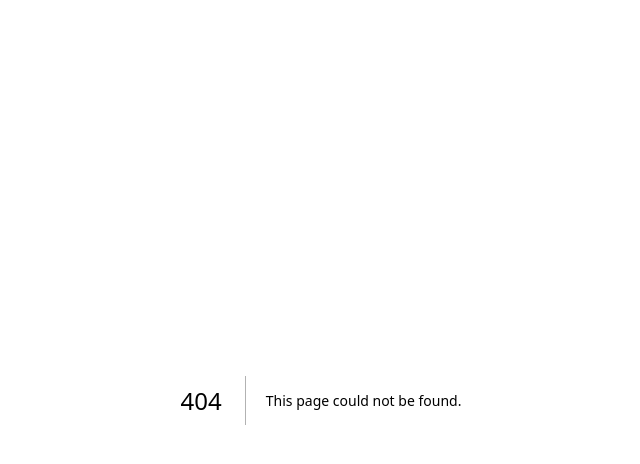
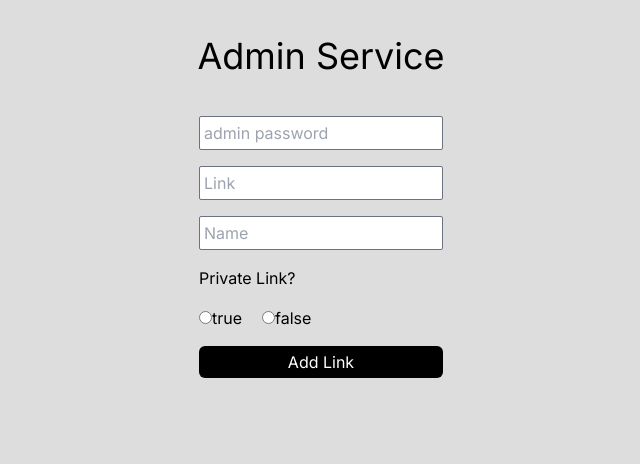
Before and after one commit to PrathamPatel010/Redirection-App, a Next.js app: page /admin in a window 1280 px wide. Before the commit this address had no page. Shown: the top 464 px of the page, without its empty margins (319-959 px from the left). Built offline with nearby package versions, Linux system fonts and the light colour scheme.

Commit message:
admin service developed for adding links

```diff
--- /dev/null
+++ b/app/admin/components/AdminService.js
@@ -0,0 +1,61 @@
+"use client";
+import {useState} from "react";
+import axios from "axios";
+function AdminService(){
+    const [data,setData] = useState({password:'',link:'',name:'',private:false});
+    const [message,setMessage] = useState('');
+    async function showErrorMessage(data){
+        setMessage(data.message);
+    }
+
+    async function showAckMessage(data){
+        setMessage(data.message);
+    }
+
+    async function handleSubmit(e){
+        e.preventDefault();
+        const linkPrivate = document.getElementById('true').checked;
+        if (linkPrivate){
+            const response = await axios.post('/api/admin-service',{...data,linkPrivate:true});
+            if (response.data.statusCode!==200){
+                await showErrorMessage(response.data);
+            }
+            await showAckMessage(response.data);
+            return;
+        }
+        const response = await axios.post('/api/admin-service',{...data,linkPrivate:false});
+        if (response.data.statusCode!==200){
+            await showErrorMessage(response.data);
+        }
+        await showAckMessage(response.data);
+    }
+
+    return(
+        <>
+            <section className="mt-5 pt-5 flex flex-col justify-center items-center">
+                <form onSubmit={handleSubmit} className="flex flex-col gap-4 justify-center">
+                    <input className={'p-1 border border-gray-500 rounded-sm'} value={data.password} onChange={(e)=>setData({...data,password:e.target.value})} type={'password'} placeholder={'admin password'} required={true}/>
+                    <input className={'p-1 border border-gray-500 rounded-sm'} value={data.link} onChange={(e)=>setData({...data,link:e.target.value})} type={'text'} placeholder={'Link'} required={true}/>
+                    <input className={'p-1 border border-gray-500 rounded-sm'} value={data.name} onChange={(e)=>setData({...data,name:e.target.value})} type={'text'} placeholder={'Name'} required={true}/>
+                    Private Link?
+                    <div className={'flex gap-5'}>
+                        <div>
+                            <input type="radio" id="true" name="private" value='true' />
+                            <label htmlFor="true">true</label>
+                        </div>
+                        <div>
+                            <input type="radio" id="false" name="private" value='false' />
+                            <label htmlFor="false">false</label>
+                        </div>
+                    </div>
+                    <button className={'bg-black text-white p-1 rounded-md hover:bg-gray-500'} type={'submit'}>Add Link</button>
+                </form>
+                <div className={'mt-5 pt-3'}>
+                    {message}
+                </div>
+            </section>
+        </>
+    )
+}
+
+export default AdminService;
--- /dev/null
+++ b/app/admin/layout.js
@@ -0,0 +1,17 @@
+import { Inter } from "next/font/google";
+import "../globals.css";
+
+const inter = Inter({ subsets: ["latin"] });
+
+export const metadata = {
+  title: "Redirection App",
+  description: "Generated by create next app",
+};
+
+export default function RootLayout({ children }) {
+  return (
+    <html lang="en">
+      <body className={inter.className}>{children}</body>
+    </html>
+  );
+}
--- /dev/null
+++ b/app/admin/page.js
@@ -0,0 +1,13 @@
+import AdminService from "@/app/admin/components/AdminService";
+
+function Home() {
+
+    return (
+        <main className={'flex flex-col items-center'}>
+            <h1 className={'text-4xl mt-4 pt-5'}>Admin Service</h1>
+            <AdminService/>
+        </main>
+    );
+}
+
+export default Home;
--- /dev/null
+++ b/app/api/admin-service/route.js
@@ -0,0 +1,19 @@
+import { PrismaClient } from '@prisma/client'
+
+const prismaService = new PrismaClient();
+
+export async function POST(req, res) {
+    const {password,link,name,linkPrivate} = await req.json();
+    const superUserPassword = process.env.SUPER_USER_PASSWORD;
+    if (password !== superUserPassword) {
+        return Response.json({ statusCode:401, status:"Unauthorized", message: "It's wrong password you trespasser" });
+    }
+    const response = await prismaService.link.create({
+        data:{
+            url:link,
+            name:name,
+            private:linkPrivate
+        }
+    });
+    return Response.json({ statusCode:200, status:"Success", data:response ,message: "Link added" });
+}
--- /dev/null
+++ b/app/api/links/route.js
@@ -0,0 +1,8 @@
+import { PrismaClient } from '@prisma/client'
+
+const prismaService = new PrismaClient();
+
+export async function GET(req, res) {
+    const response = await prismaService.link.findMany();
+    return Response.json({ statusCode:200, status:"Success", data:response ,message: "Link added" });
+}
--- a/app/components/LinksPage.jsx
+++ b/app/components/LinksPage.jsx
@@ -1,11 +1,22 @@
-import Image from "next/image";
+import fetchLinks from "@/app/utils/fetchLinks";
+import {useEffect, useState} from "react";
 import Link from "next/link";
-import links from "@/app/data/links";
 export default function LinksPage({superUser}) {
-    let newLinks = links;
-    if (!superUser){
-        newLinks = links.filter(link=>!link.private);
-    }
+    const [linksToShow,setLinksToShow] = useState([]);
+    useEffect(() => {
+        async function settingLinks(){
+            const response = await fetchLinks();
+            let links = response.data;
+            if (!superUser){
+                const newLinks = links.filter(link=>!link.private);
+                setLinksToShow(newLinks);
+                return;
+            }
+            setLinksToShow(links);
+        }
+
+        settingLinks();
+    }, []);
 
     return (
         <>
@@ -13,10 +24,10 @@ export default function LinksPage({superUser}) {
                 <span>Viewing as {superUser ? 'Super User' : 'Normal User'}</span>
                 <span>Links will be here</span>
             </div>
-            {newLinks.map((link,index)=>{
+            {linksToShow.map((link,index)=>{
                 return(
                     <div key={index} className="mt-5">
-                        <Link className="bg-blue-200 hover:bg-blue-600 hover:text-white rounded-md px-3 py-1" target="_blank" href={link.link}>{link.name}</Link>
+                        <Link className="bg-blue-200 hover:bg-blue-600 hover:text-white rounded-md px-3 py-1" target="_blank" href={link.url}>{link.name}</Link>
                     </div>
                 )
             })}
--- a/app/components/PasswordPage.jsx
+++ b/app/components/PasswordPage.jsx
@@ -12,7 +12,6 @@ export const PasswordPage = () => {
     const handleSubmit = async (e) => {
         e.preventDefault();
         const response = await axios.post('/api/authenticate',{password});
-        console.log(response.data);
         const {message, status, statusCode} = response.data;
         if (statusCode===401){
             setAck(message);
--- a/app/data/links.js
+++ /dev/null
@@ -1,29 +0,0 @@
-let links = [
-    {
-        link:"https://prathampatel.notion.site/f7072887e83c45aeaa4fd52270ceac44",
-        name:"Backend Engineering",
-        private: false,
-    },
-    {
-        link: "https://prathampatel.notion.site/System-Design-Simplified-a35cd6cc48054585b973bdf7e33746fe",
-        name: "System Design Simplified",
-        private: false,
-    },
-    {
-        link: "https://prathampatel.notion.site/DSA-54023c73b03b49e988eac2f7de95a06c",
-        name: "DSA",
-        private: false,
-    },
-    {
-        link: "https://prathampatel.notion.site/Attack-Mode-eee0190c36b845bb9f2dcbe631420473",
-        name: "Attack Mode",
-        private: true,
-    },
-    {
-        link: "https://prathampatel.notion.site/Study-Abroad-67cb4128743e4c94877a50085b2f6445",
-        name: "Study Abroad",
-        private: true,
-    },
-];
-
-export default links;
--- /dev/null
+++ b/app/utils/fetchLinks.js
@@ -0,0 +1,8 @@
+import axios from "axios";
+
+async function fetchLinks(){
+    const response = await axios.get('/api/links');
+    return response.data;
+}
+
+export default fetchLinks;
--- a/package.json
+++ b/package.json
@@ -9,8 +9,10 @@
     "lint": "next lint"
   },
   "dependencies": {
+    "@prisma/client": "^5.16.1",
     "axios": "^1.7.2",
     "next": "14.2.3",
+    "prisma": "^5.16.1",
     "react": "^18",
     "react-dom": "^18"
   },
```
Also changed, not shown: 2 other files (tests, documents, lock files or other folders).
